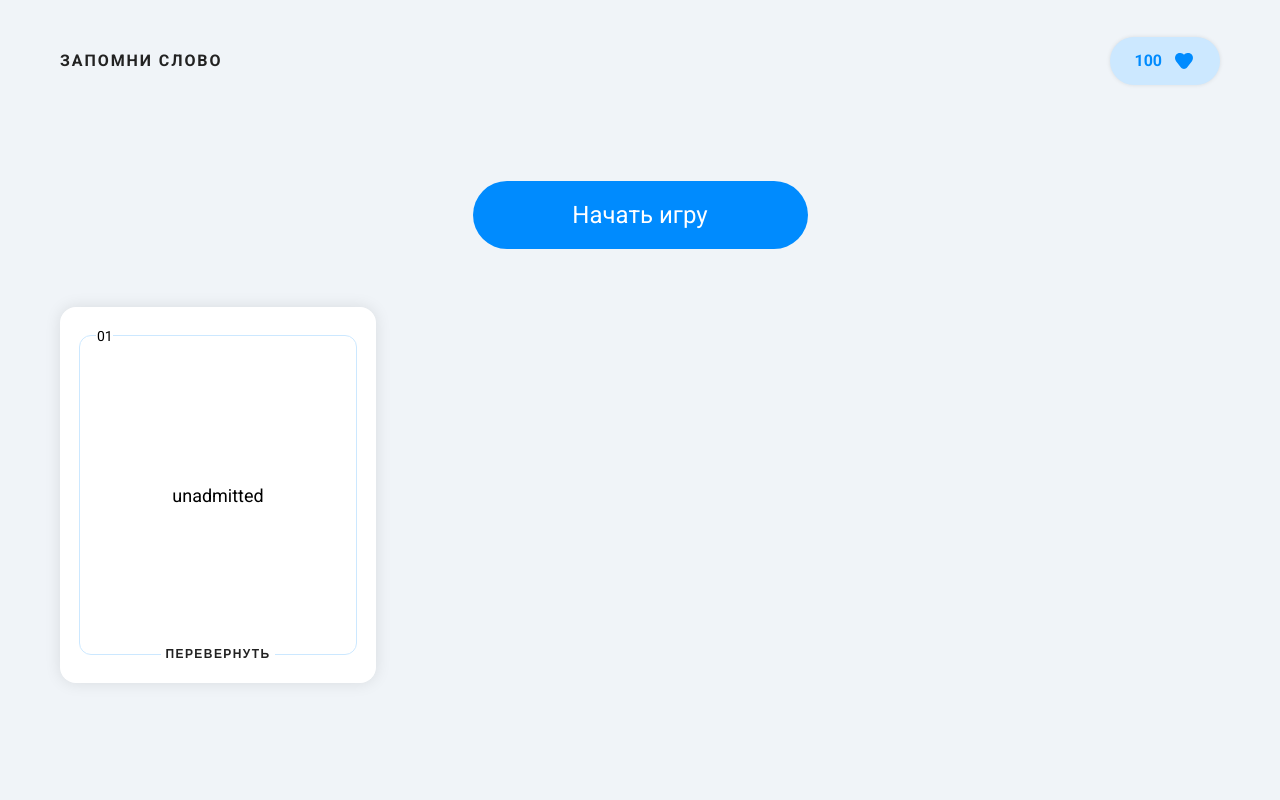
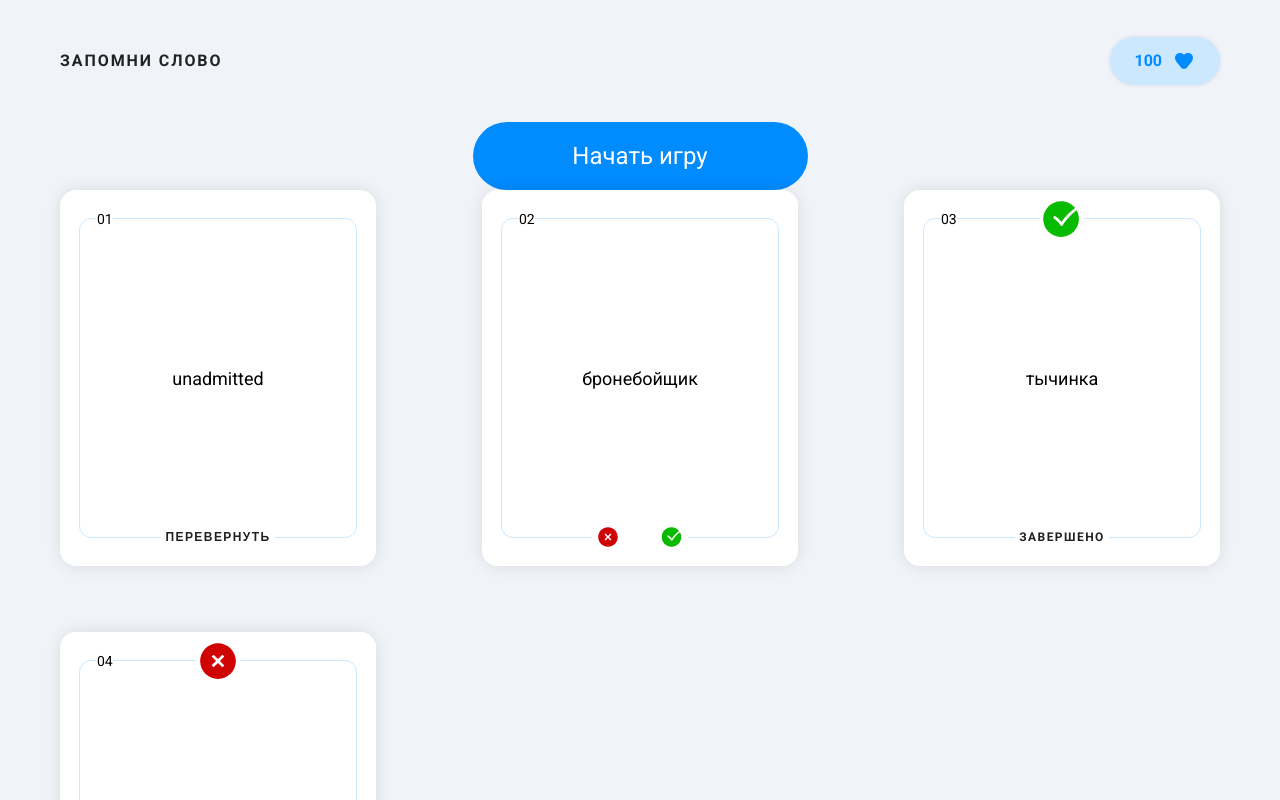
Before and after one commit to egorReka/vue-remember-word, a Vue app: page / in a window 1280 px wide. Shown: the top 800 px of the page. Built offline with nearby package versions, Linux system fonts and the light colour scheme.

Commit message:
feat: выводит список из всех возможных состояний

```diff
--- a/src/App.vue
+++ b/src/App.vue
@@ -6,21 +6,51 @@ import Score from './components/Score.vue';
 import Card from './components/Card.vue';
 
 let score = ref(100);
-const cardData = ref({
-  word: 'unadmitted',
-  translation: 'непризнанный',
-  state: 'closed',
-  status: 'pending',
-});
+const cardData = ref([
+  {
+    word: 'unadmitted',
+    translation: 'непризнанный',
+    state: 'closed',
+    status: 'pending',
+  },
+  {
+    word: 'armour-piercer',
+    translation: 'бронебойщик',
+    state: 'open',
+    status: 'pending',
+  },
+  {
+    word: 'stamen',
+    translation: 'тычинка',
+    state: 'open',
+    status: 'success',
+  },
+  {
+    word: 'vino',
+    translation: 'вино',
+    state: 'open',
+    status: 'fail',
+  },
+]);
 
-const handleFlip = () => {
-  cardData.value.state = 'open';
-  // убирать обработчик клика после переворота карты
-  console.log('Card flipped');
+const updateCardState = (key, newState) => {
+  const card = cardData.value.find((card) => card.word === key);
+
+  if (!card) {
+    return;
+  }
+
+  card.state = newState;
 };
 
-const handleRemembered = (isRemembered) => {
-  cardData.value.status = isRemembered ? 'success' : 'fail';
+const updateCardStatus = (key, newStatus) => {
+  const card = cardData.value.find((card) => card.word === key);
+
+  if (!card) {
+    return;
+  }
+
+  card.status = newStatus;
 };
 </script>
 
@@ -40,11 +70,11 @@ const handleRemembered = (isRemembered) => {
         <Button class="main__button">Начать игру</Button>
 
         <ul class="cards">
-          <li class="cards__item">
+          <li v-for="card in cardData" :key="card.word" class="cards__item">
             <Card
-              @flip="handleFlip"
-              @isRemembered="handleRemembered"
-              v-bind="cardData"
+              v-bind="card"
+              @update:status="updateCardStatus"
+              @update:state="updateCardState"
             />
           </li>
         </ul>
--- a/src/components/Card.vue
+++ b/src/components/Card.vue
@@ -8,20 +8,19 @@ const { word, translation, state, status } = defineProps({
   status: String,
 });
 
-const emit = defineEmits(['isRemembered', 'flip']);
+const emit = defineEmits(['update:status', 'update:state']);
 </script>
 
 <template>
-  <div
-    class="card"
-    :class="{ 'card--flipped': state === 'open' }"
-    @click="emit('flip')"
-  >
+  <div class="card" :class="{ 'card--flipped': state === 'open' }">
     <div class="card__front">
       <div class="card__container">
         <p class="card__word">{{ word }}</p>
         <div class="card__buttons">
-          <button class="card__button" @click="emit('flip')">
+          <button
+            class="card__button"
+            @click="emit('update:state', word, 'open')"
+          >
             перевернуть
           </button>
         </div>
@@ -42,14 +41,14 @@ const emit = defineEmits(['isRemembered', 'flip']);
             <button
               class="card__button"
               aria-label="не запомнил"
-              @click="emit('isRemembered', false)"
+              @click="emit('update:status', word, 'fail')"
             >
               <False class="card__icon" />
             </button>
             <button
               class="card__button"
               aria-label="запомнил"
-              @click="emit('isRemembered', true)"
+              @click="emit('update:status', word, 'success')"
             >
               <True class="card__icon" />
             </button>
```
